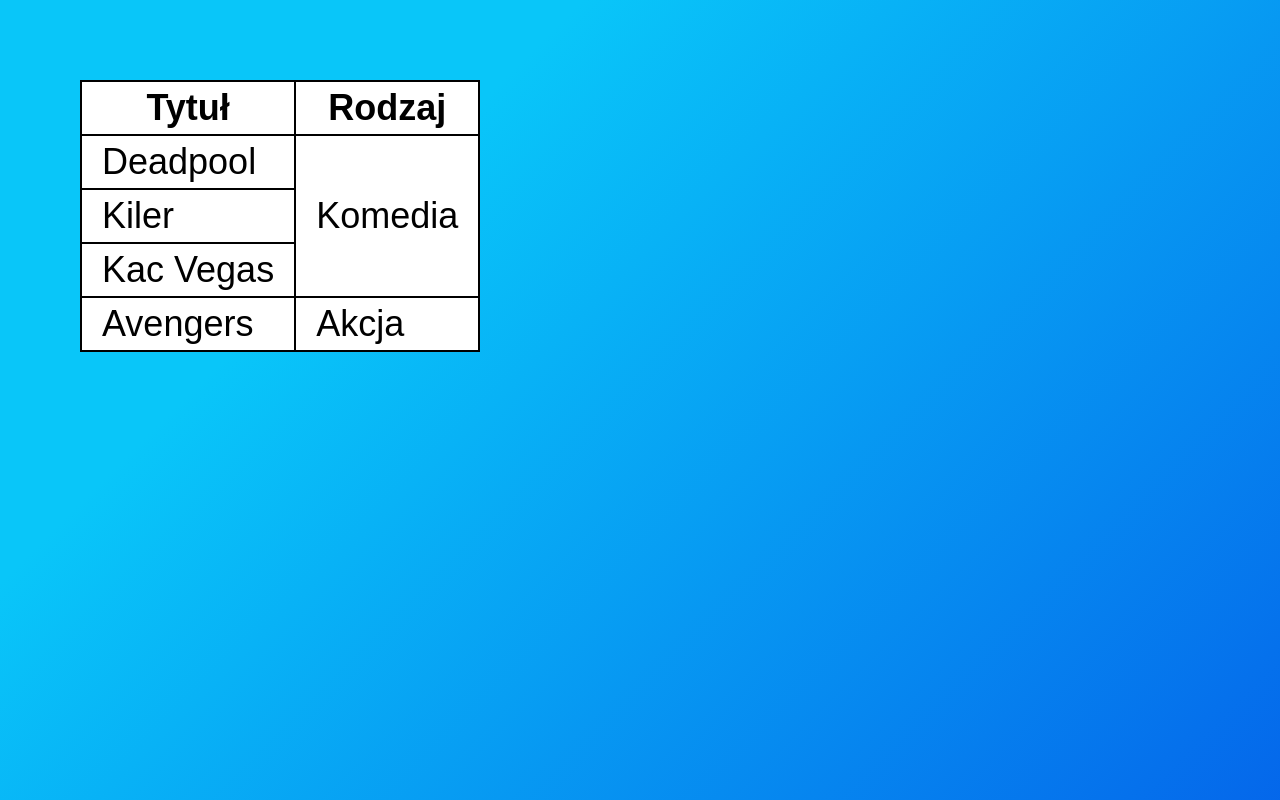
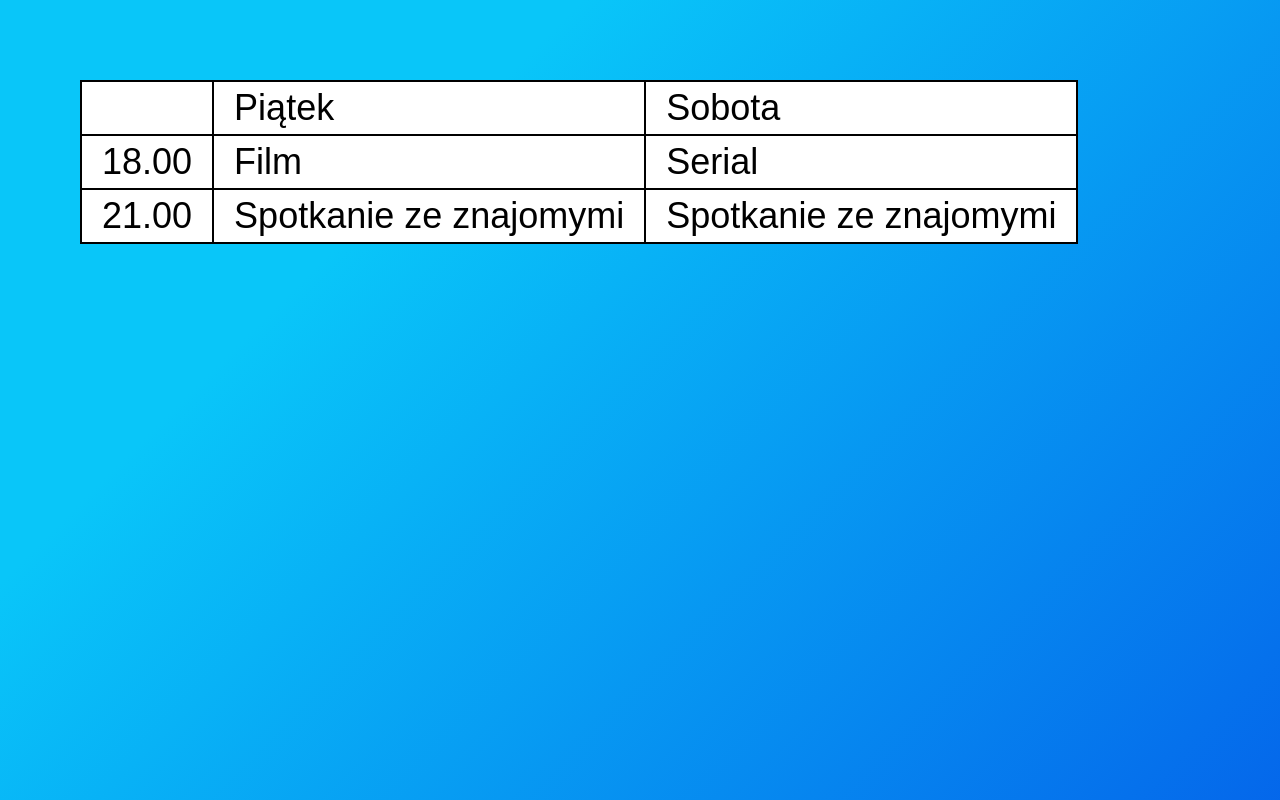
Before and after one commit to MichalWes/HTML, a plain HTML site: page index.html in a window 1280 px wide. Shown: the top 800 px of the page. Drawn offline with Linux system fonts and the light colour scheme.

Commit message:
my table

```diff
--- a/index.html
+++ b/index.html
@@ -10,22 +10,19 @@
   <body>
     <table>
       <tr>
-        <th>Tytuł</th>
-        <th>Rodzaj</th>
+        <td></td>
+        <td>Piątek</td>
+        <td>Sobota</td>
       </tr>
       <tr>
-        <td>Deadpool</td>
-        <td rowspan="3">Komedia</td>
+        <td>18.00</td>
+        <td>Film</td>
+        <td>Serial</td>
       </tr>
       <tr>
-        <td>Kiler</td>
-      </tr>
-      <tr>
-        <td>Kac Vegas</td>
-      </tr>
-      <tr>
-        <td>Avengers</td>
-        <td>Akcja</td>
+        <td>21.00</td>
+        <td>Spotkanie ze znajomymi</td>
+        <td>Spotkanie ze znajomymi</td>
       </tr>
     </table>
   </body>
```
